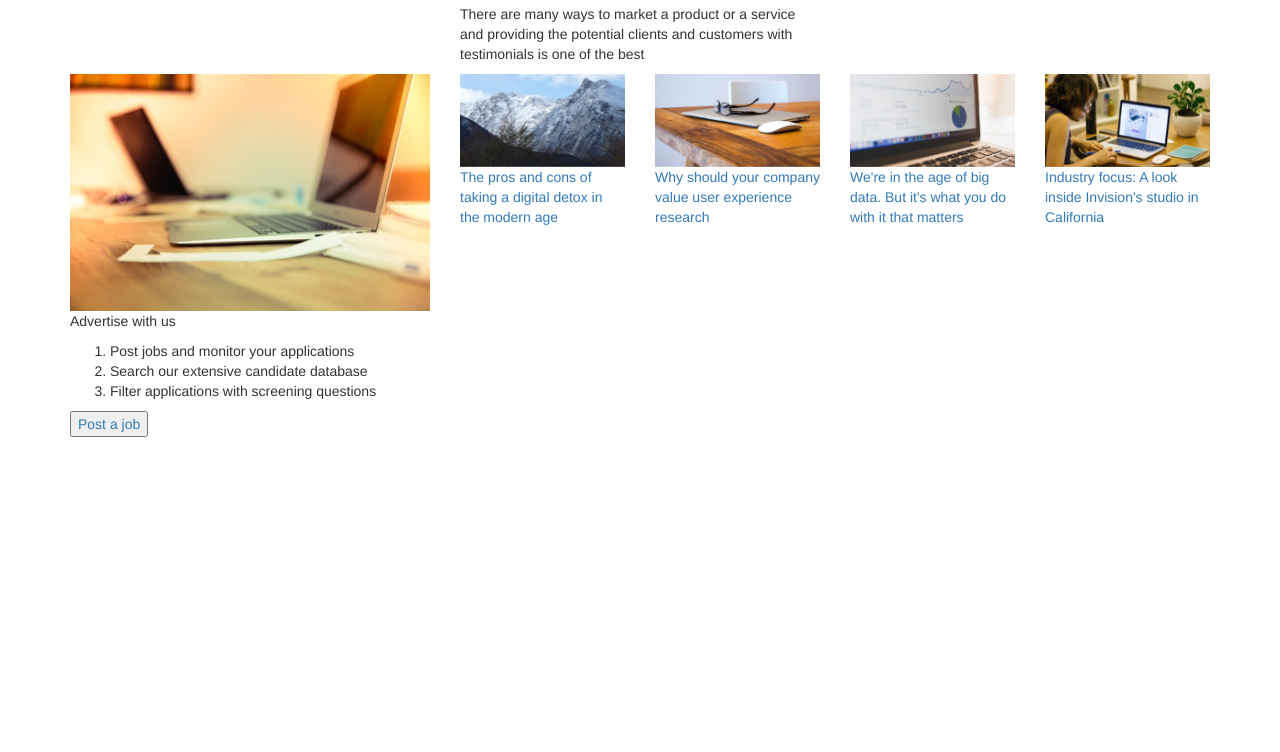
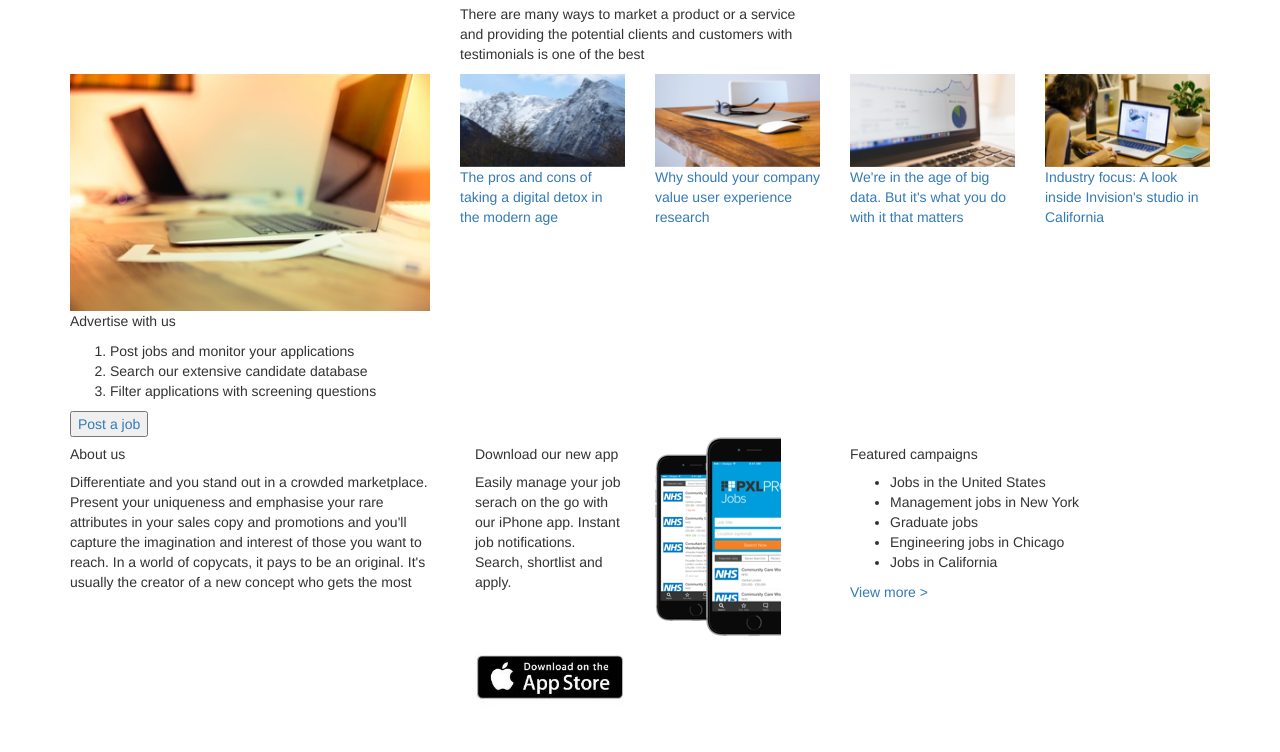
Before and after one commit to JoshSutcliffe/fed-test, a website: page app/index.html in a window 1280 px wide. Shown: the part 1955-2707 px from the top of the page. Before the commit the page ends 2392 px from the top, so only its background shows below. Drawn offline with nearby package versions, Linux system fonts and the light colour scheme.

Commit message:
about us section markup

```diff
--- a/app/index.html
+++ b/app/index.html
@@ -269,5 +269,37 @@
 		</div>
 	</section>
 
+	<section>
+		<div class="container">
+			<div class="row">
+				<div class="col-xs-12 col-sm-4">
+					<h5>About us</h5>
+					<p>Differentiate and you stand out in a crowded marketplace. Present your uniqueness and emphasise your rare attributes in your sales copy and promotions and you'll capture the imagination and interest of those you want to reach. In a world of copycats, it pays to be an original. It's usually the creator of a new concept who gets the most</p>
+				</div>
+				<div class="col-xs-12 col-sm-4">
+					<div class="col-xs-6">
+						<h5>Download our new app</h5>
+						<p>Easily manage your job serach on the go with our iPhone app. Instant job notifications. Search, shortlist and apply.</p>
+						<a href=""><img class="img-responsive" src="../assets/app-store.jpeg" alt=""></a>
+					</div>
+					<div class="col-xs-6">
+						<img class="img-responsive" src="../assets/mobile-app.png" alt="">
+					</div>
+				</div>
+				<div class="col-xs-12 col-sm-4">
+					<h5>Featured campaigns</h5>
+					<ul>
+						<li>Jobs in the United States</li>
+						<li>Management jobs in New York</li>
+						<li>Graduate jobs</li>
+						<li>Engineering jobs in Chicago</li>
+						<li>Jobs in California</li>
+					</ul>
+					<a href="">View more ></a>
+				</div>
+			</div>
+		</div>
+	</section>
+
 </body>
 </html>
```
Also changed, not shown: app/assets/app-store.jpeg (added).
